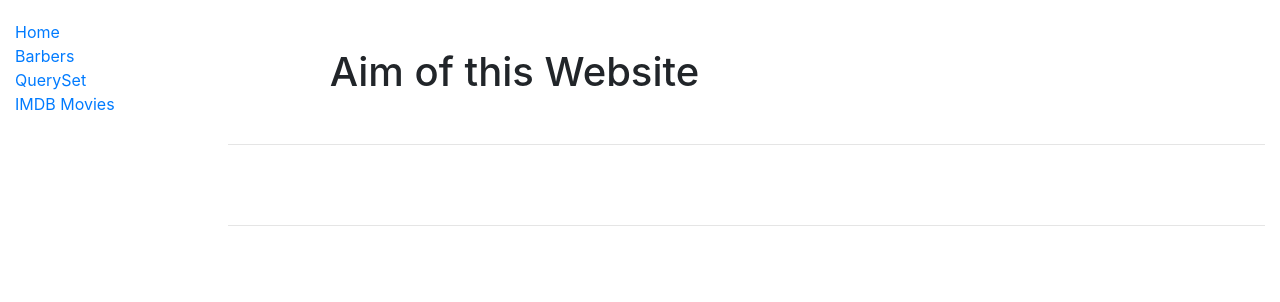
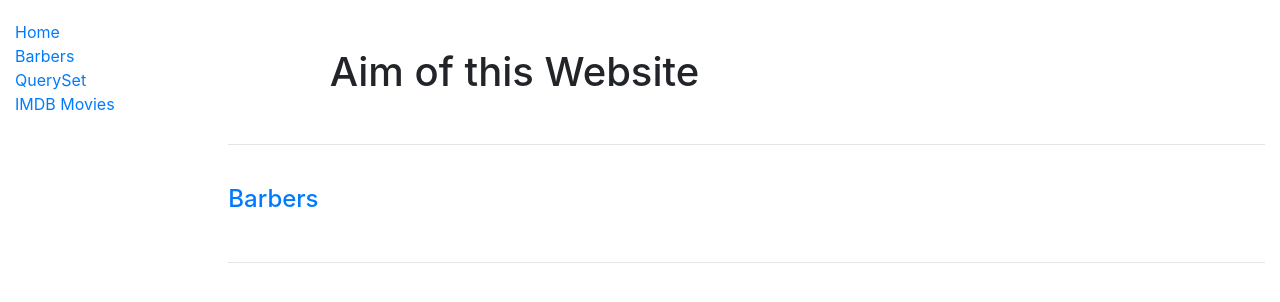
Before and after one commit to sylucck/onlinebarbers, a Django app: page /about/ in a window 1280 px wide. Shown: the top 302 px of the page. Run offline with Django 4.2, Linux system fonts and the light colour scheme; data that the repository does not hold is empty.

Commit message:
more commit

```diff
--- a/barber/templates/about.html
+++ b/barber/templates/about.html
@@ -22,7 +22,7 @@
 </div>
 <hr>
 <br>
-
+<h4><a href="{% url 'barbers' %}">Barbers</a></h4>
 <br>
 <hr>
 {% endblock content %}
```
